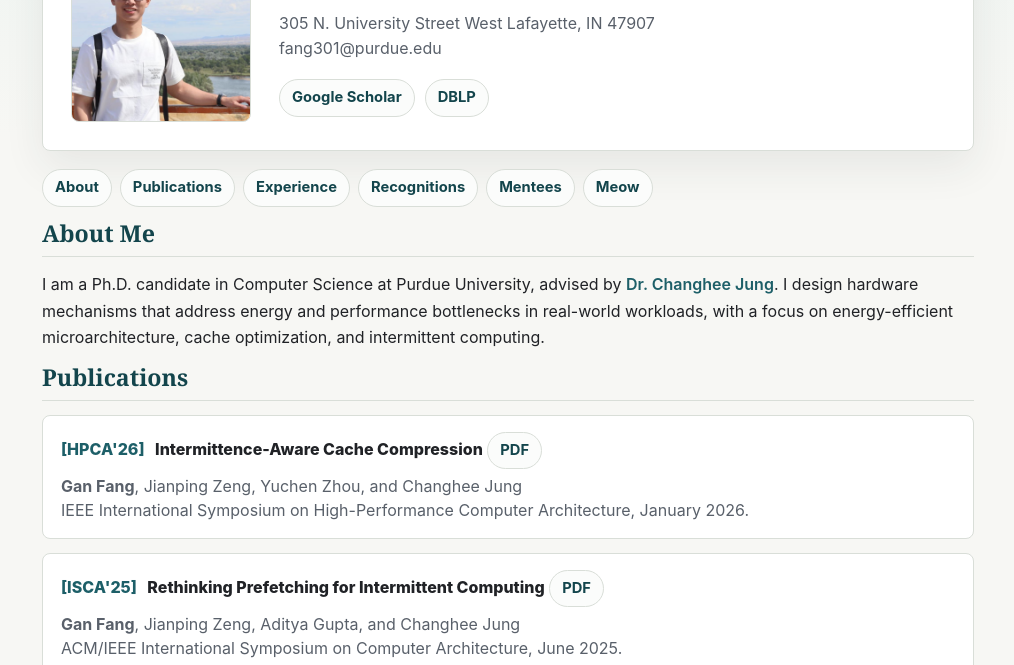
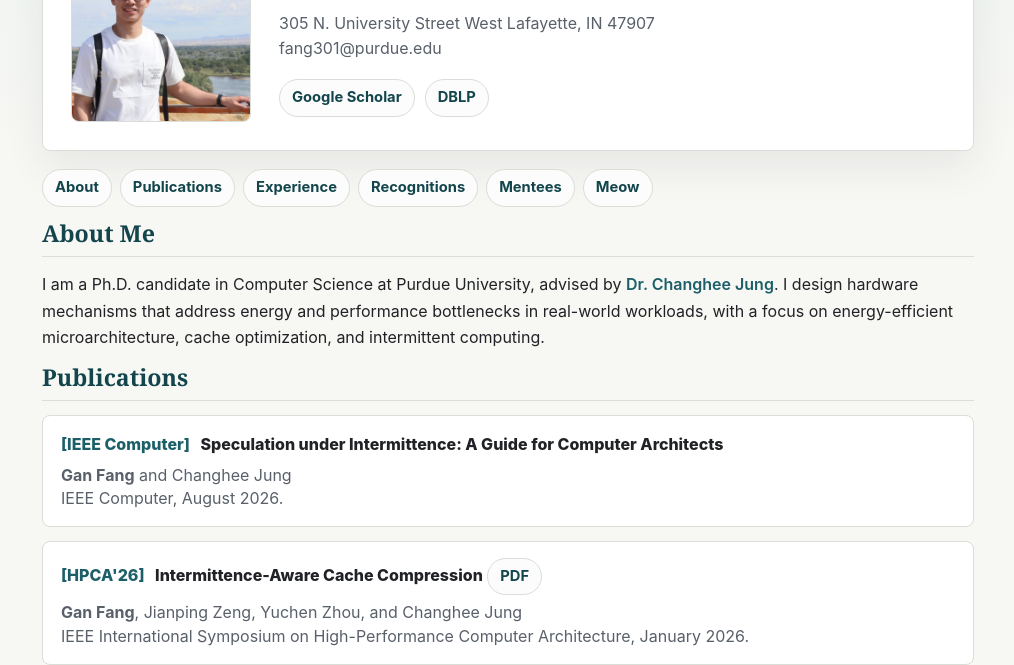
Before and after one commit to gfang99/gfang99.github.io, a plain HTML site: page index.html in a window 1280 px wide. Shown: the part 123-788 px from the top of the page, without its empty margins (132-1146 px from the left). Drawn offline with Linux system fonts and the light colour scheme.

Commit message:
IEEE computer

```diff
--- a/index.html
+++ b/index.html
@@ -390,6 +390,17 @@
       <section id="Publication">
         <h2>Publications</h2>
         <ul class="paper-list">
+
+          <li>
+            <span class="venue">[IEEE Computer]</span>
+            <span class="paper-title">Speculation under Intermittence: A Guide for Computer Architects</span>
+            <!-- <a class="paper-link" href="papers/Kagura_HPCA26.pdf">PDF</a> -->
+            <div class="paper-meta">
+              <strong>Gan Fang</strong> and Changhee Jung<br />
+              IEEE Computer, August 2026.
+            </div>
+          </li>
+
           <li>
             <span class="venue">[HPCA'26]</span>
             <span class="paper-title">Intermittence-Aware Cache Compression</span>
```
